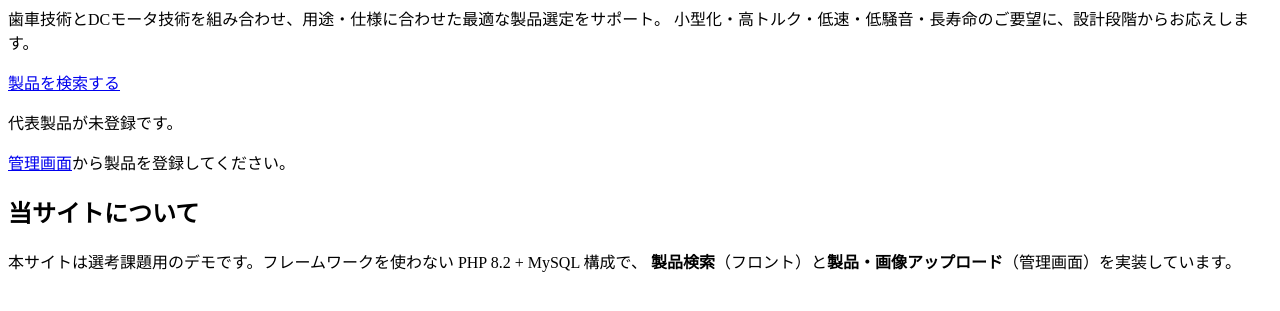
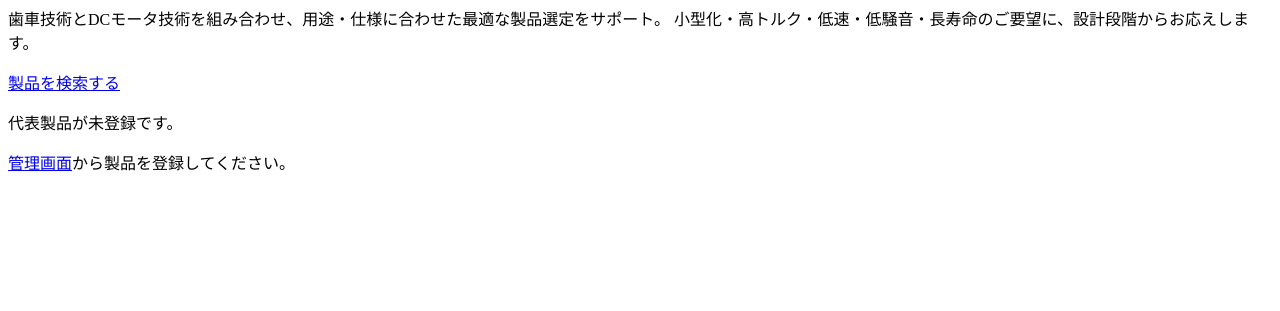
Before and after one commit to ericli5995/tosho_interview, a PHP site: page / in a window 1280 px wide. Shown: the part 136-447 px from the top of the page. Run offline with PHP 8.4, Linux system fonts and the light colour scheme; data that the repository does not hold is empty.

Commit message:
chore: drop the "当サイトについて" demo blurb from the home page
Co-Authored-By: Claude Sonnet 5 <noreply@anthropic.com>

```diff
--- a/templates/home/index.php
+++ b/templates/home/index.php
@@ -67,11 +67,3 @@ $img = $featured?->primaryImage();
         </div>
     </div>
 </section>
-
-<section class="wrap section">
-    <h2 class="section__title">当サイトについて</h2>
-    <p>
-        本サイトは選考課題用のデモです。フレームワークを使わない PHP 8.2 + MySQL 構成で、
-        <strong>製品検索</strong>（フロント）と<strong>製品・画像アップロード</strong>（管理画面）を実装しています。
-    </p>
-</section>
```
